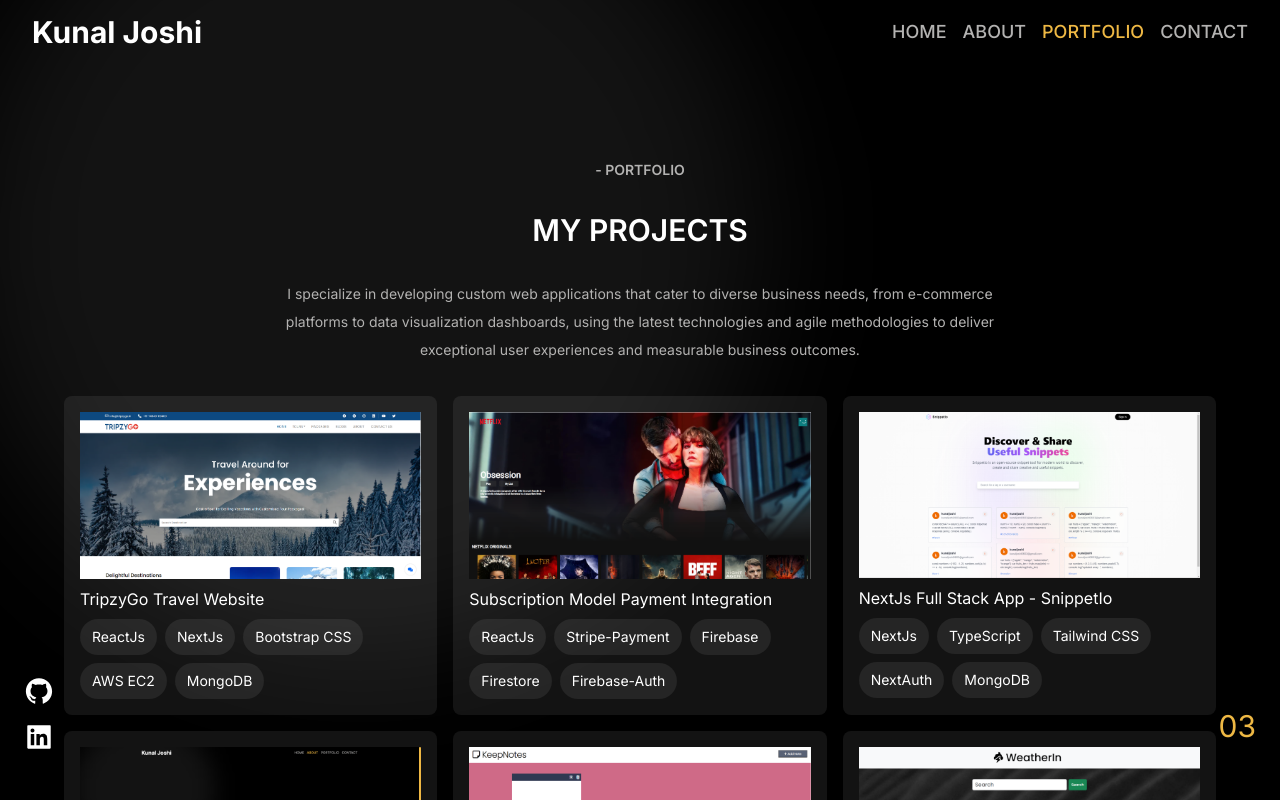
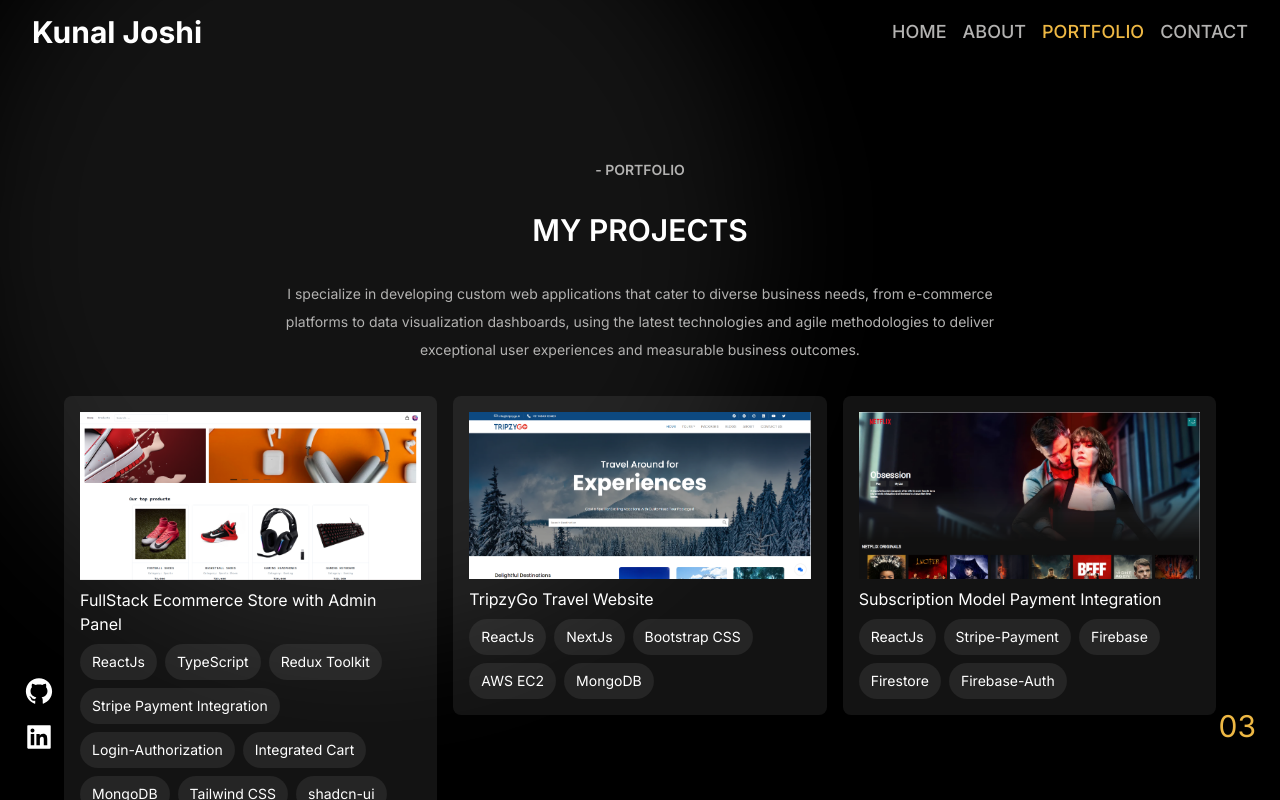
Before and after one commit to kunal-joshi06/Portfolio-Site, a Next.js app: page /portfolio in a window 1280 px wide. Shown: the top 800 px of the page. Built offline with nearby package versions, Linux system fonts and the light colour scheme.

Commit message:
Added Ecom project

```diff
--- a/Data/Data.tsx
+++ b/Data/Data.tsx
@@ -36,6 +36,14 @@ const countUpItems: countUpItemsProps[] = [
 const projects: ProjectProps[] = [
   {
     id: 1,
+    img: "/projects/ecom.png",
+    name: "FullStack Ecommerce Store with Admin Panel",
+    tools: ["ReactJs", "TypeScript", "Redux Toolkit", "Stripe Payment Integration", "Login-Authorization", "Integrated Cart", "MongoDB", "Tailwind CSS", "shadcn-ui", "Admin Panel"],
+    githubLink: "https://github.com/kunal-joshi06/mern_ecom_frontend",
+    deployedLink: "https://mern-ecom-frontend-eight.vercel.app",
+  },
+  {
+    id: 2,
     img: "/projects/tripzygo.png",
     name: "TripzyGo Travel Website",
     tools: ["ReactJs", "NextJs", "Bootstrap CSS", "AWS EC2", "MongoDB"],
@@ -43,7 +51,7 @@ const projects: ProjectProps[] = [
     deployedLink: "https://www.tripzygo.in",
   },
   {
-    id: 2,
+    id: 3,
     img: "projects/netflix-clone.png",
     name: "Subscription Model Payment Integration",
     tools: ["ReactJs", "Stripe-Payment", "Firebase", "Firestore", "Firebase-Auth"],
@@ -51,7 +59,7 @@ const projects: ProjectProps[] = [
     deployedLink: "https://netlix-clone-theta.vercel.app",
   },
   {
-    id: 3,
+    id: 4,
     img: "/projects/snippet.png",
     name: "NextJs Full Stack App - SnippetIo",
     tools: ["NextJs", "TypeScript", "Tailwind CSS", "NextAuth", "MongoDB"],
@@ -59,7 +67,7 @@ const projects: ProjectProps[] = [
     deployedLink: "https://full-stack-snippets.vercel.app",
   },
   {
-    id: 4,
+    id: 5,
     img: "projects/portfolio.png",
     name: "My Portfolio Site",
     tools: ["ReactJs", "NextJs", "TypeScript", "FramerMotion", "TailWind CSS"],
@@ -67,7 +75,7 @@ const projects: ProjectProps[] = [
     deployedLink: "",
   },
   {
-    id: 5,
+    id: 6,
     img: "projects/notes.png",
     name: "NotesKeep App",
     tools: ["ReactJs", "Bootstrap CSS", "LocalSessionStorage"],
@@ -75,7 +83,7 @@ const projects: ProjectProps[] = [
     deployedLink: "https://notes-app-p1xxu.vercel.app",
   },
   {
-    id: 6,
+    id: 7,
     img: "projects/weatherApp.png",
     name: "Weather Forecast Website",
     tools: ["ReactJs", "Bootstrap CSS", "Axios"],
@@ -83,7 +91,7 @@ const projects: ProjectProps[] = [
     deployedLink: "https://weather-app-p1xxu.vercel.app",
   },
   {
-    id: 7,
+    id: 8,
     img: "projects/pbk.png",
     name: "Paintings By Kasana (FreeLance Work)",
     tools: ["ReactJs", "ViteJs", "Bootstrap CSS", "Whatsapp API Integration"],
@@ -91,7 +99,7 @@ const projects: ProjectProps[] = [
     deployedLink: "https://www.paintingsbykasana.com",
   },
   {
-    id: 8,
+    id: 9,
     img: "projects/cae.png",
     name: "Cooling Air Engineering (FreeLance Work)",
     tools: ["HTML", "CSS", "JavaScript", "Bootstrap CSS", "Whatsapp API Integration"],
@@ -99,7 +107,7 @@ const projects: ProjectProps[] = [
     deployedLink: "https://caengineering.github.io/",
   },
   {
-    id: 9,
+    id: 10,
     img: "projects/tic-tac-toe.png",
     name: "Tic-tac toe",
     tools: ["HTML", "CSS", "JavaScript", "Bootstrap CSS"],
--- a/pages/portfolio.tsx
+++ b/pages/portfolio.tsx
@@ -3,13 +3,13 @@ import Head from "next/head";
 import Link from "next/link";
 import Wrapper from "@/components/Wrapper";
 import { projects } from "@/Data/Data";
-import {AiFillGithub,AiFillEye} from "react-icons/ai"
+import { AiFillGithub, AiFillEye } from "react-icons/ai"
 import Services from "@/components/Services";
 import { countUpItems } from "@/Data/Data";
 import MyCountUp from "@/components/CountUp";
 import { useInView } from "react-intersection-observer";
 export default function Portfolio() {
-  const {ref,inView} = useInView({
+  const { ref, inView } = useInView({
     threshold: 0.5
   })
   return (
@@ -36,15 +36,15 @@ export default function Portfolio() {
             {projects.map((project) => (
               <div
                 key={project.id}
-                className="bg-Blur p-4  rounded-lg"
+                className="bg-Blur p-4  rounded-lg h-fit"
               >
                 <div className="w-full  relative group">
                   <img src={project.img} alt="project-image" />
                   <div className="absolute w-full h-full bg-Orange top-0 left-0 z-10 flex items-center justify-center gap-4 scale-0 group-hover:scale-100 transition-all duration-300">
                     {
-                      (project.githubLink == "")? <></> : <Link href={project.githubLink}>
-                      <AiFillGithub className="text-3xl hover:scale-110 transition-all duration-300" />
-                    </Link>
+                      (project.githubLink == "") ? <></> : <Link href={project.githubLink}>
+                        <AiFillGithub className="text-3xl hover:scale-110 transition-all duration-300" />
+                      </Link>
                     }
 
 
@@ -75,7 +75,7 @@ export default function Portfolio() {
           {countUpItems.map(item => (
             <div key={item.id} className="text-center">
               <div className="text-Orange text-3xl">
-                {inView && <MyCountUp start={0} end={item.number} duration={3}/>}+
+                {inView && <MyCountUp start={0} end={item.number} duration={3} />}+
               </div>
               <div className="text-WhiteGray mt-2 text-sm">{item.text}</div>
             </div>
```
Also changed, not shown: public/projects/ecom.png (added).
